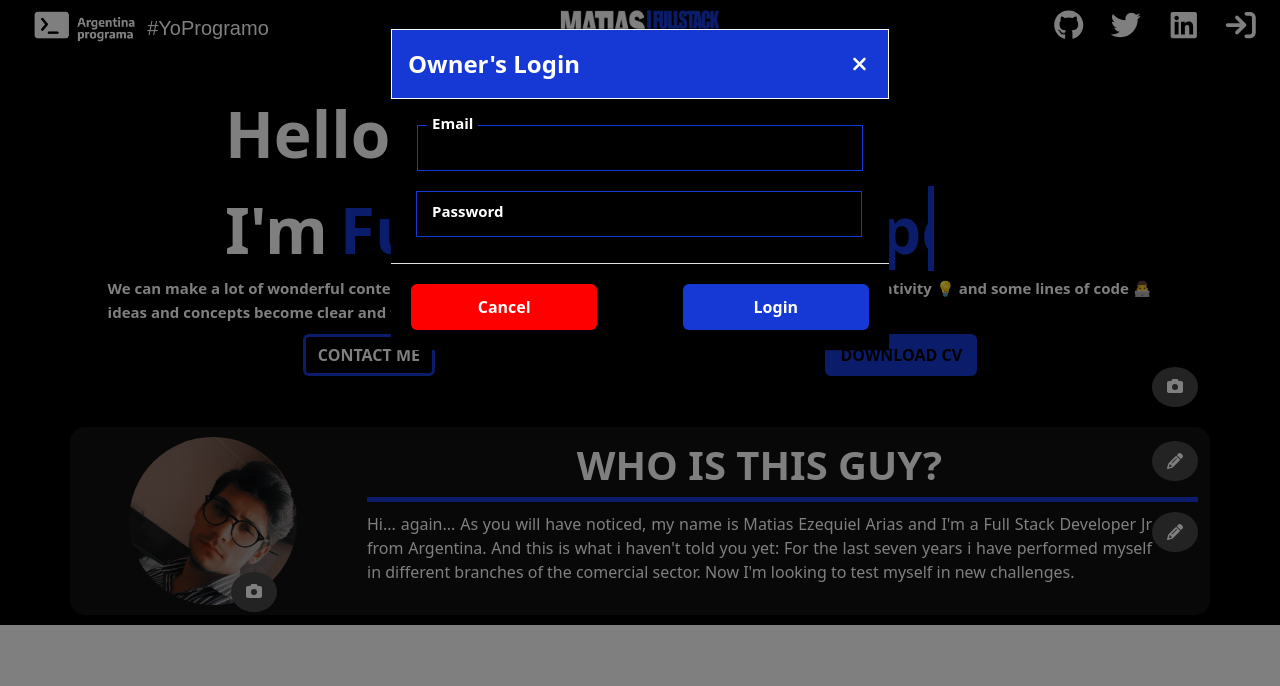
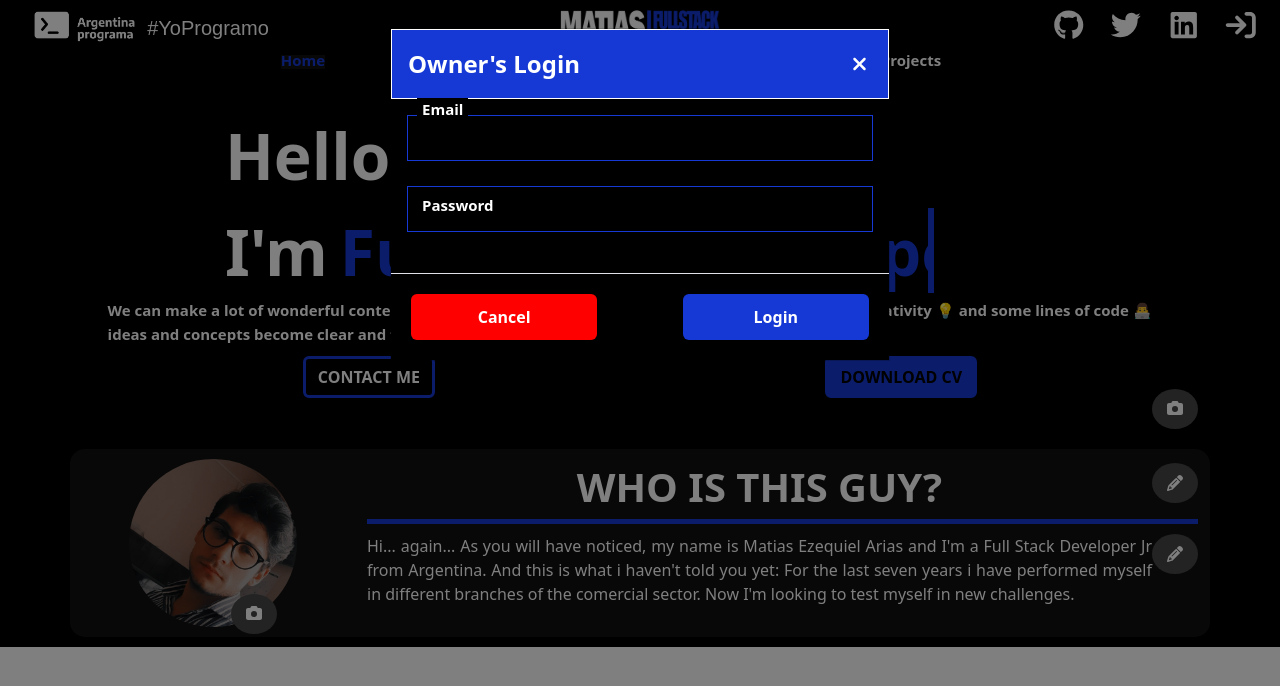
Before and after one commit to xMatiSDx/Portfolio-Frontend-Angular, an Angular app: page / in a window 1280 px wide. Both pictures are taken after a click on the button 1241 px from the left and 25 px from the top of the page. Shown: the top 686 px of the page. Built offline with nearby package versions, Linux system fonts and the light colour scheme.

Commit message:
RouterLink Done + ActiveLinks css

```diff
--- a/src/app/app.component.html
+++ b/src/app/app.component.html
@@ -1 +1,2 @@
-<app-index></app-index>
+<app-navbar></app-navbar>
+<router-outlet></router-outlet>
--- a/src/app/index/index/index.component.html
+++ b/src/app/index/index/index.component.html
@@ -1,2 +1 @@
-<app-navbar></app-navbar>
 <app-cover></app-cover>
--- a/src/app/login/login-modal/login-modal.component.css
+++ b/src/app/login/login-modal/login-modal.component.css
@@ -37,14 +37,12 @@
 .modal-body .input-group .input-group-email,
 .modal-body .input-group .input-group-password {
     width: 100%;
-    padding: 10px;
-    margin: 0;
 }
 
 .input-group-email .placeholder {
-    position: absolute;
-    top:20px;
-    left: 20px;
+    position: relative;
+    top:-40px;
+    left: 10px;
     font-size: 15px;
     font-weight: 600;
     padding: 0px 5px;
@@ -56,15 +54,15 @@
 }
 
 .input-group-email .input:focus + .placeholder,.input-group-email .input:not(:placeholder-shown) + .placeholder {
-    top: -3px;
+    top: -65px;
     background-color: black;
     opacity: 1;
 }
 
 .input-group-password .placeholder {
-    position: absolute;
-    top:85px;
-    left: 20px;
+    position: relative;
+    top:-40px;
+    left: 10px;
     font-size: 15px;
     font-weight: 600;
     padding: 0px 5px;
@@ -76,9 +74,25 @@
 }
 
 .input-group-password .input:focus + .placeholder,.input-group-password .input:not(:placeholder-shown) + .placeholder {
-    top: 60px;
+    top: -65px;
     background-color: black;
     opacity: 1;
+}
+
+.input-group>:not(:first-child):not(.dropdown-menu):not(.valid-tooltip):not(.valid-feedback):not(.invalid-tooltip):not(.invalid-feedback) {
+    margin-left: 0px;
+}
+
+.input-group-email div, .input-group-password div {
+    padding: 0;
+    margin: 0;
+}
+
+.input-group-email div p, .input-group-password div p {
+    margin-top: -25px;
+    margin-bottom: 15px;
+    color: red;
+    font-size: 13px;
 }
 
 .modal-footer {
--- a/src/app/login/login-modal/login-modal.component.html
+++ b/src/app/login/login-modal/login-modal.component.html
@@ -5,15 +5,28 @@
 	</a>
 </div>
 <div class="modal-body">
-	<form formGroup="loginForm">
+	<form [formGroup]="loginForm">
 		<div class="input-group">
 			<div class="input-group-email">
-				<input type="text" class="input" placeholder=" " formControlName="email" required>
+				<input formControlName="email" type="email" class="input" placeholder=" " formControlName="email" required [class.border-danger]="emailValid">
 				<label class="placeholder">Email</label>
+				<div *ngIf="email?.errors && email?.touched">
+					<p *ngIf="email?.hasError('required')" class="error">
+					  Por favor ingresar un Email Valido.
+					</p>
+				</div>
 			</div>
 			<div class="input-group-password">
-				<input type="password" class="input" placeholder=" " formControlName="password" required>
+				<input formControlName="password" type="password" class="input" placeholder=" " formControlName="password" required [class.border-danger]="passwordValid">
 				<label class="placeholder">Password</label>
+				<div *ngIf="password?.errors  && password?.touched">
+					<p *ngIf="password?.hasError('required')" class="error">
+					  El password es requerido.
+					</p>
+					<p *ngIf="password?.errors?.minlength" class="error">
+					  El password debe ser de 8 o más caracteres.
+					</p>
+				</div>
 			</div>
 		</div>
 	</form>
--- a/src/app/login/login-modal/login-modal.component.ts
+++ b/src/app/login/login-modal/login-modal.component.ts
@@ -1,5 +1,5 @@
 import { Component } from '@angular/core';
-import { FormGroup, FormBuilder, FormControl } from '@angular/forms';
+import { FormGroup, FormBuilder, FormControl, Validators } from '@angular/forms';
 
 import { NgbActiveModal } from '@ng-bootstrap/ng-bootstrap';
 
@@ -10,18 +10,42 @@ import { NgbActiveModal } from '@ng-bootstrap/ng-bootstrap';
 })
 export class LoginModalComponent {
 
-  loginForm = new FormGroup ({
-    email: new FormControl(''),
-    password: new FormControl(''),
-  })
+  // loginForm = new FormGroup ({
+  //   email: new FormControl(''),
+  //   password: new FormControl(''),
+  // })
 
-  constructor(public activeModal:NgbActiveModal, private formBuilder: FormBuilder) {}
+  loginForm:FormGroup;
+
+  constructor(public activeModal:NgbActiveModal, private formBuilder: FormBuilder) {
+    this.loginForm= this.formBuilder.group({
+      password:['',[Validators.required, Validators.minLength(8)]],
+      email:['',[Validators.required, Validators.email]],
+   })
+  }
+
+  get password(){
+    return this.loginForm.get("password");
+  }
+
+  get email(){
+   return this.loginForm.get("email");
+  }
+
+  get passwordValid(){
+    return this.password?.touched && !this.password?.valid;
+  }
+
+  get emailValid() {
+    return this.email?.touched && !this.email?.valid;
+  }
 
   onEnviar(event: Event){
     // Detenemos la propagación o ejecución del compotamiento submit de un form
     event.preventDefault;
 
     if (this.loginForm.valid){
+
       // Llamamos a nuestro servicio para enviar los datos al servidor
       // También podríamos ejecutar alguna lógica extra
       alert("Todo salio bien ¡Enviar formulario!")
--- a/src/app/navbar/navbar/navbar.component.css
+++ b/src/app/navbar/navbar/navbar.component.css
@@ -1,7 +1,10 @@
+.navbar {
+    background-color: black;
+}
+
 .navbar , .navbar-brand{
     box-sizing: border-box;
     padding: 0;
-    background-color: black;
     height: 50px;
 }
 
@@ -272,3 +275,49 @@ a.nav-mobile-button {
     font-size: 17px;
 
 }
+
+.active {
+    background-color: #111111;
+}
+
+.active fa-icon, .active span {
+    color: #1639D6;
+}
+
+.nav-menu  {
+    width: 100%;
+    background-color: black;
+    line-height: 0px;
+    text-align: center;
+    /* border-top: solid 1px white; */
+}
+
+.nav-menu-list {
+    list-style: none;
+    text-decoration: none;
+    overflow: hidden;
+    margin: 0;
+}
+
+.nav-menu-list .nav-menu-item {
+    display: inline-block;
+    line-height: 20px;
+    font-size: 10px;
+    padding-right: 90px;
+    width: auto;
+}
+
+.nav-menu-list .nav-menu-item a {
+    text-decoration: none;
+}
+
+.nav-menu-list .nav-menu-item span {
+    text-decoration: none;
+    color: white;
+    font-size: 15px;
+    font-weight: 600;
+}
+
+.nav-menu-item .active span {
+    color: #1639D6;
+}
--- a/src/app/navbar/navbar/navbar.component.html
+++ b/src/app/navbar/navbar/navbar.component.html
@@ -2,7 +2,8 @@
     <nav class="navbar navbar-expand-lg" style="padding-left: 10px; padding-right: 10px;">
         <div class="container-fluid justify-content-between">
             <div class="d-flex">
-            <a class="navbar-item d-sm-flex d-none aling-items-center" href="https://argentinaprograma.inti.gob.ar/">
+                <a class="navbar-item d-sm-flex d-none aling-items-center"
+                    href="https://argentinaprograma.inti.gob.ar/">
                     <img src="./assets/images/APLogo.png" alt="Argentina Programa Logo">
                 </a>
                 <a class="navbar-item w-auto my-auto d-none d-lg-inline" href="https://argentinaprograma.inti.gob.ar/">
@@ -13,7 +14,7 @@
                 <img src="assets\images\brand.png" alt="Full Stack Jr. Logo">
             </a>
             <div class="nav-header-menu-wrapper">
-                <div ngbDropdown  class="nav-item position-static d-md-none">
+                <div ngbDropdown class="nav-item position-static d-md-none">
                     <button class="nav-header-menu-switch" role="button" aria-expanded="false" id="dropdownMenu"
                         ngbDropdownToggle>
                         <span>
@@ -30,45 +31,48 @@
                                     <fa-icon [icon]="['fas', 'envelope']"></fa-icon>
                                 </div>
                                 <p class="nav-header-menu-mobile-guest-title">Get in Touch!</p>
-                                <p class="nav-header-menu-mobile-guest-text">You can reach out by pressing the correct button below. Choose wisely.</p>
+                                <p class="nav-header-menu-mobile-guest-text">You can reach out by pressing the correct
+                                    button below. Choose wisely.</p>
                                 <div class="nav-header-menu-mobile-buttons">
                                     <ul>
                                         <li>
-                                            <a class="nav-link btn nav-mobile-button nav-mobile-button-filled" role="button" href="#">Let's do it!</a>
+                                            <a class="nav-link btn nav-mobile-button nav-mobile-button-filled"
+                                                role="button" href="#">Let's do it!</a>
                                         </li>
                                         <li>
-                                            <a class="nav-link btn nav-mobile-button nav-mobile-button-outline" role="button" href="#">Don't be shy;)</a>
+                                            <a class="nav-link btn nav-mobile-button nav-mobile-button-outline"
+                                                role="button" href="#">Don't be shy;)</a>
                                         </li>
                                     </ul>
                                 </div>
                             </div>
                             <ul class="nav-header-menu-mobile-links">
-                                <li class="nav-mobile-menu-selected">
-                                    <a class="dropdown-item" href="#">
+                                <li>
+                                    <a class="dropdown-item" routerLink="" routerLinkActive="active">
                                         <fa-icon [icon]="['fas','home']"></fa-icon>
                                         <span>Home</span>
                                     </a>
                                 </li>
                                 <li>
-                                    <a class="dropdown-item" href="#">
+                                    <a class="dropdown-item" href="#" routerLinkActive="active">
                                         <fa-icon [icon]="['fas','briefcase']"></fa-icon>
                                         <span>Experience</span>
                                     </a>
                                 </li>
                                 <li>
-                                    <a class="dropdown-item" href="#">
+                                    <a class="dropdown-item" href="#" routerLinkActive="active">
                                         <fa-icon [icon]="['fas','user-graduate']"></fa-icon>
                                         <span>Education</span>
                                     </a>
                                 </li>
                                 <li>
-                                    <a class="dropdown-item" href="#">
+                                    <a class="dropdown-item" href="#" routerLinkActive="active">
                                         <fa-icon [icon]="['fas','laptop-code']"></fa-icon>
                                         <span>Skills</span>
                                     </a>
                                 </li>
                                 <li>
-                                    <a class="dropdown-item" href="#">
+                                    <a class="dropdown-item" href="#" routerLinkActive="active">
                                         <fa-icon [icon]="['fas','file-code']"></fa-icon>
                                         <span>Projects</span>
                                     </a>
@@ -77,7 +81,8 @@
                                     <hr class="dropdown-divider">
                                 </li>
                                 <li style="text-align: center;">
-                                    <span class="nav-header-menu-mobile-thanks">Thanks for your visit! Hope you enjoyed.</span>
+                                    <span class="nav-header-menu-mobile-thanks">Thanks for your visit! Hope you
+                                        enjoyed.</span>
                                 </li>
                             </ul>
                         </div>
@@ -98,4 +103,33 @@
             </div>
         </div>
     </nav>
+    <div class="nav-menu d-none d-md-block">
+        <ul class="nav-menu-list">
+            <li class="nav-menu-item">
+                <a routerLink="" routerLinkActive="active">
+                    <span>Home</span>
+                </a>
+            </li>
+            <li class="nav-menu-item">
+                <a href="#" routerLinkActive="active">
+                    <span>Experience</span>
+                </a>
+            </li>
+            <li class="nav-menu-item">
+                <a href="#" routerLinkActive="active">
+                    <span>Education</span>
+                </a>
+            </li>
+            <li class="nav-menu-item">
+                <a href="#" routerLinkActive="active">
+                    <span>Skills</span>
+                </a>
+            </li>
+            <li class="nav-menu-item">
+                <a href="#" routerLinkActive="active">
+                    <span>Projects</span>
+                </a>
+            </li>
+        </ul>
+    </div>
 </header>
```
Also changed, not shown: src/app/app-routing.module.ts (added, +16 -0 lines), src/app/app.module.ts (+7 -2 lines). Lines whose indentation alone changed are shown as unchanged.
